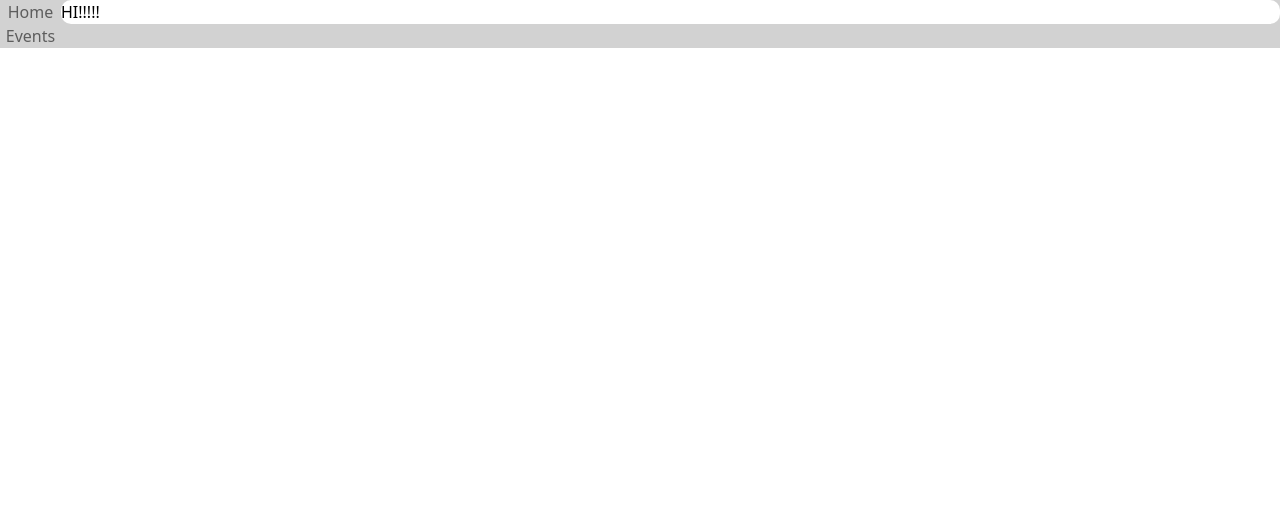
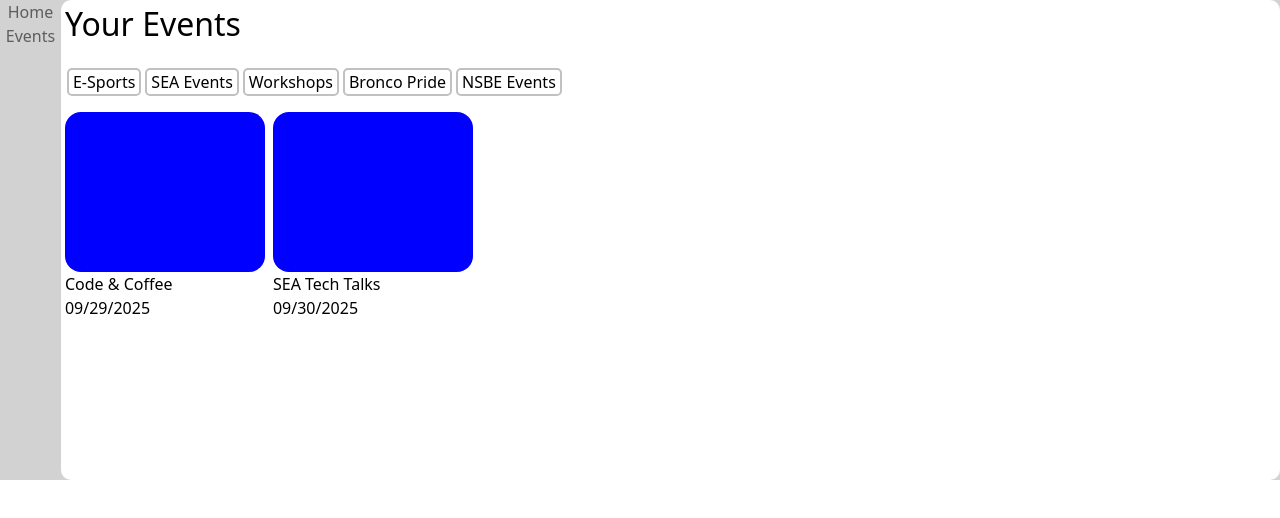
Before and after one commit to TimiParkinson/CPP-SEA-Campus-Events-App, a SvelteKit app: page /events in a window 1280 px wide. Shown: the top 518 px of the page. Built offline with nearby package versions, Linux system fonts and the light colour scheme.

Commit message:
Added event type tabs and event tabs (no redirects/input yet)

```diff
--- a/src/routes/events/+page.svelte
+++ b/src/routes/events/+page.svelte
@@ -1 +1,71 @@
-<p>HI!!!!!</p>
+<main>
+    <h1>Your Events</h1>
+
+    <div id="selectionTabs" style="display:flex">
+        <div id="tab">
+            <p> E-Sports </p>
+        </div>
+        <div id="tab">
+            <p> SEA Events </p>
+        </div>
+        <div id="tab">
+            <p> Workshops </p>
+        </div>
+        <div id="tab">
+            <p> Bronco Pride </p>
+        </div>
+        <div id="tab">
+            <p> NSBE Events </p>
+        </div>
+    </div>
+
+    <div id="eventTabs" style="display:flex">
+        <div id="event">
+            <!-- <img src="imageSRC.jpg" alt="ScreenReaderText"> -->
+            <div id="fakeImageReplaceLater">
+            </div>
+            <h2>Code & Coffee</h2>
+            09/29/2025
+        </div>
+        <div id="event">
+            <!-- <img src="imageSRC.jpg" alt="ScreenReaderText"> -->
+            <div id="fakeImageReplaceLater">
+            </div>
+            <h2>SEA Tech Talks</h2>
+            09/30/2025
+        </div>
+    </div>
+</main>
+<style>
+    main{
+        margin-left: 4px;
+        height: 480px;
+    }
+    h1{
+        font-size: 2em;
+    }
+    p{
+        margin-left: 4px;
+        margin-right: 4px;
+    }
+    #tab{
+        border-radius: 5px;
+        border-width: 2px;
+        border-color: rgb(193, 193, 193);
+        margin-left: 2px;
+        margin-right: 2px;
+    }
+    #selectionTabs{
+        margin-bottom: 16px;
+        margin-top: 20px;
+    }
+    #fakeImageReplaceLater{
+        background-color: blue;
+        height:160px;
+        width:200px;
+        border-radius: 16px;
+    }
+    #event{
+        margin-right: 8px;
+    }
+</style>
```
